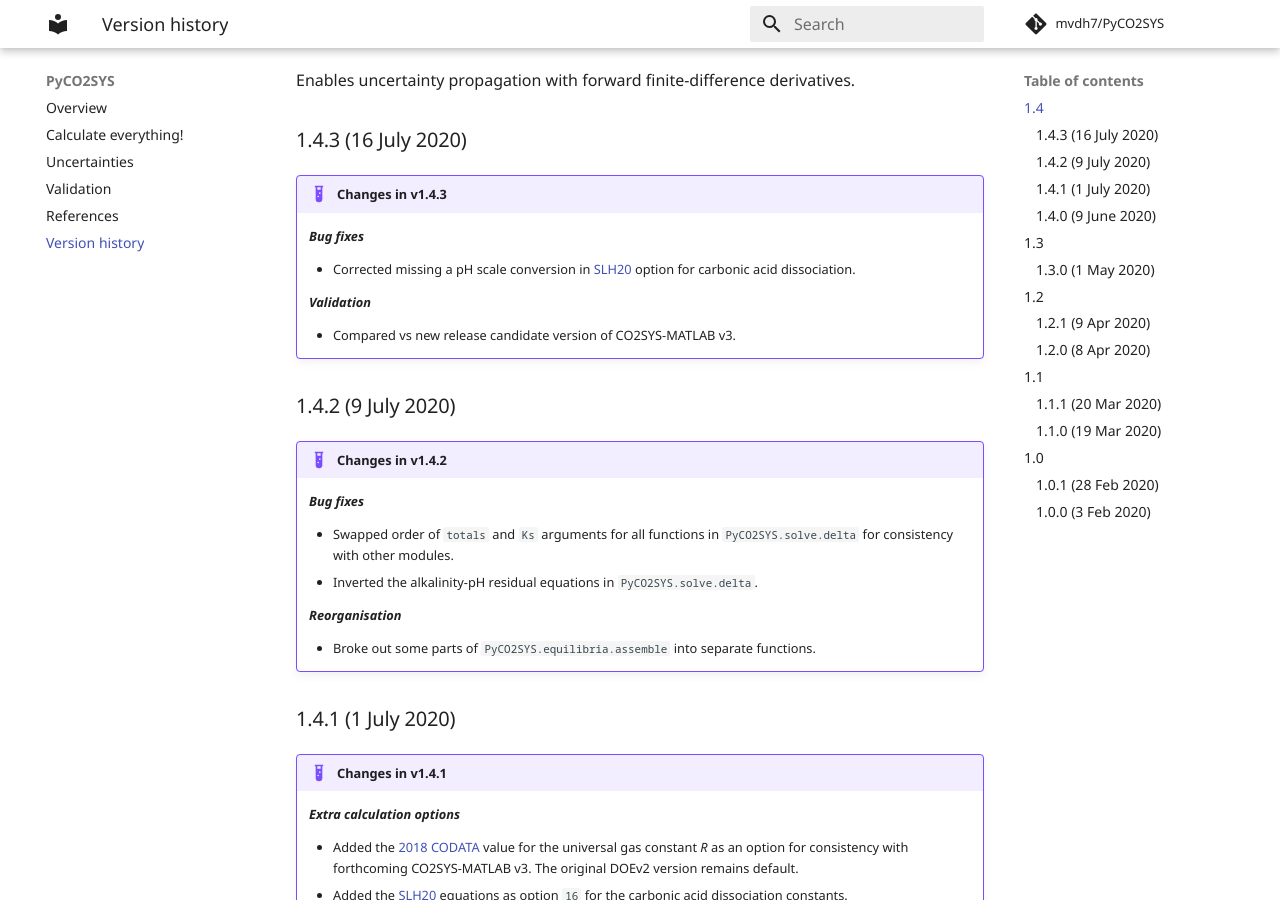
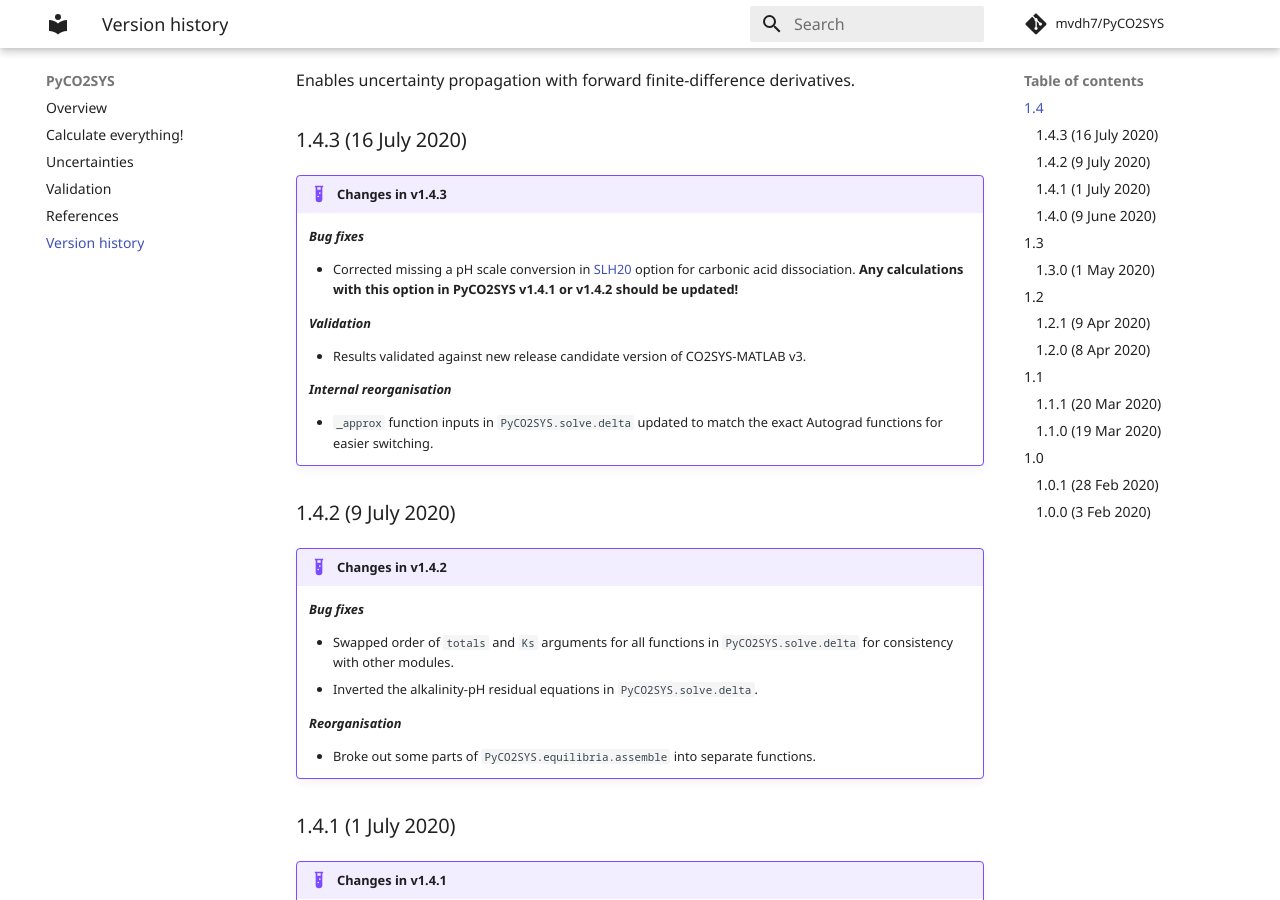
Before and after one commit to mvdh7/PyCO2SYS, an MkDocs documentation site: the page built from docs/versions.md, in a window 1280 px wide and 900 px high, scrolled down 820 px. Built offline with MkDocs 1.6.1 and Material for MkDocs 9.7.7, drawn with Linux system fonts in a browser that asks for light colours; formulas are drawn with MathJax 3; comment, search, counter and statistics services are not loaded.

Commit message:
Note update to approx functions

```diff
--- a/docs/versions.md
+++ b/docs/versions.md
@@ -33,11 +33,15 @@ Enables uncertainty propagation with forward finite-difference derivatives.
 
     ***Bug fixes***
 
-    * Corrected missing a pH scale conversion in [SLH20](../refs/#s) option for carbonic acid dissociation.
+    * Corrected missing a pH scale conversion in [SLH20](../refs/#s) option for carbonic acid dissociation.  **Any calculations with this option in PyCO2SYS v1.4.1 or v1.4.2 should be updated!**
 
     ***Validation***
 
-    * Compared vs new release candidate version of CO2SYS-MATLAB v3.
+    * Results validated against new release candidate version of CO2SYS-MATLAB v3.
+
+    ***Internal reorganisation***
+
+    * `_approx` function inputs in `PyCO2SYS.solve.delta` updated to match the exact Autograd functions for easier switching.
 
 
 ### 1.4.2 (9 July 2020)
```
